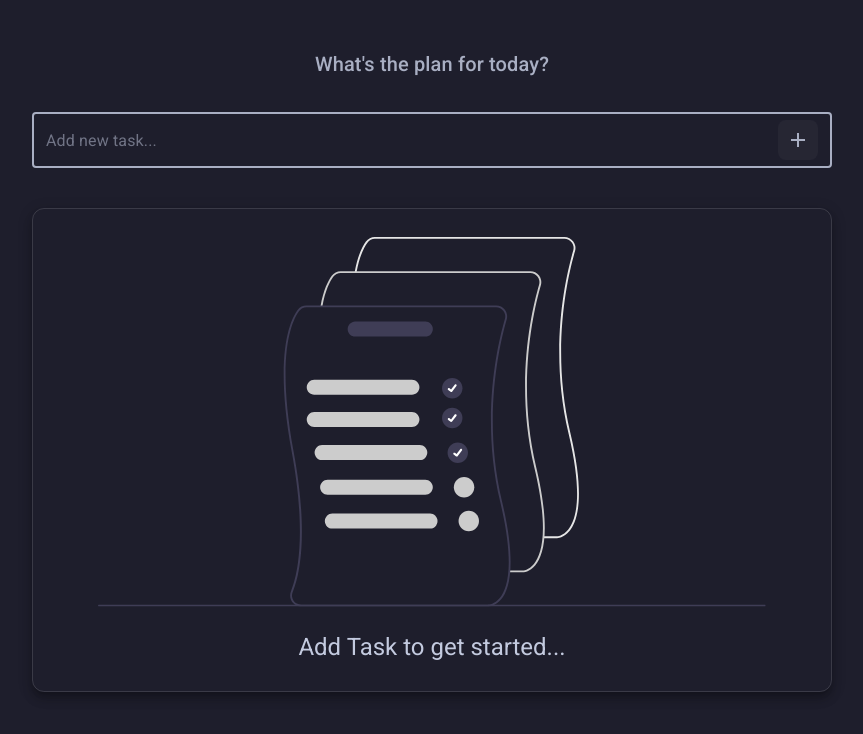
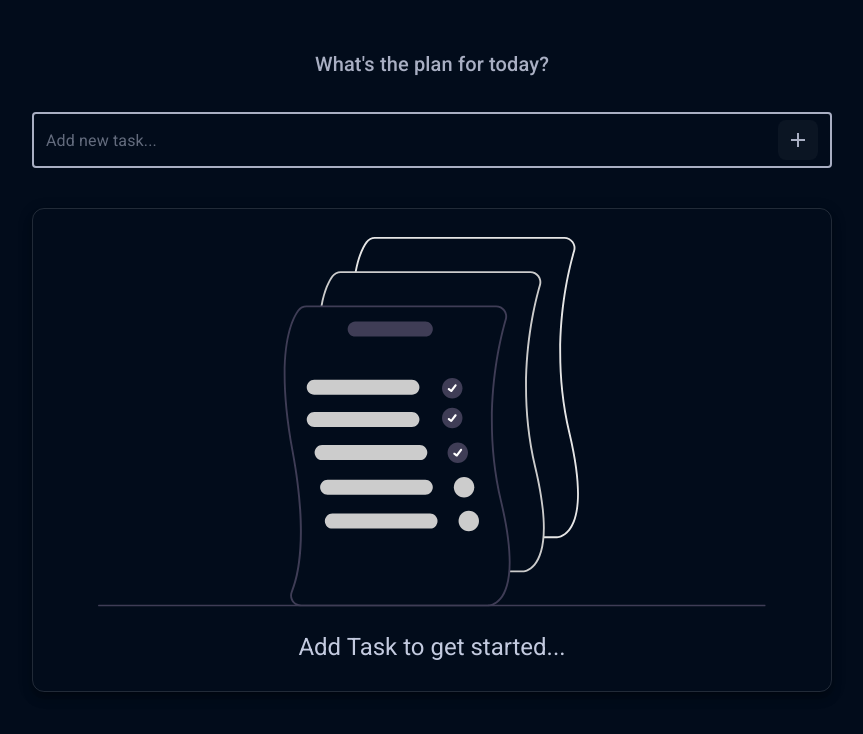
Before and after one commit to SAKTHIKOUSIK/TODO_CRUD_APP_USING_REACT, a React (Create React App) app: page / in a window 1280 px wide. Shown: the top 734 px of the page, without its empty margins (208-1071 px from the left). Built offline with nearby package versions, Linux system fonts and the light colour scheme.

Commit message:
change UI colors

```diff
--- a/src/components/AddTask.js
+++ b/src/components/AddTask.js
@@ -1,6 +1,7 @@
 import React from 'react';
 import { Box, TextField, IconButton, InputAdornment, Tooltip } from '@mui/material';
 import { Add as AddIcon, AddTask as AddTaskIcon } from '@mui/icons-material';
+import { textFieldStyle } from '../theme/customStyles';
 
 const AddTask = ({ inputValue, setInputValue, addTask, isEditing }) => {
 
@@ -27,6 +28,7 @@ const AddTask = ({ inputValue, setInputValue, addTask, isEditing }) => {
         required
         autoFocus
         fullWidth
+        sx={textFieldStyle}
         value={inputValue}
         onChange={(e) => setInputValue(e.target.value)}
         InputProps={{
--- a/src/index.css
+++ b/src/index.css
@@ -5,12 +5,12 @@
 }
 
 ::selection {
-    background-color: #3F3D56;
+    background-color: #233554;
     color: #fff;
 }
 
 ::-moz-selection {
-    background-color: #3F3D56;
+    background-color: #233554;
     color: #fff;
 }
 
@@ -35,7 +35,7 @@ html {
 }
 
 body {
-    background-color: #1e1e2c;
+    background-color: #020C1B;
 }
 
 img {
--- a/src/theme/AppThemeProvider.js
+++ b/src/theme/AppThemeProvider.js
@@ -27,7 +27,14 @@ const theme = createTheme({
                     padding: 0,
                 }
             }
-        }
+        },
+        MuiTooltip: {
+            styleOverrides: {
+                tooltip: {
+                    backgroundColor: "#233554"
+                }
+            }
+        },
     },
 });
 
--- a/src/theme/customStyles.js
+++ b/src/theme/customStyles.js
@@ -11,6 +11,12 @@ export const todoBoxStyle = {
     mt: 3,
 };
 
+export const textFieldStyle = {
+    '& fieldset': {
+        borderColor: "rgba(255, 255, 255, 0.125)"
+    }
+};
+
 export const taskBoxStyle = {
     p: { xs: 1.6, sm: 2.5 },
     bgcolor: "transparent",
@@ -20,7 +26,7 @@ export const taskBoxStyle = {
 };
 
 export const taskItemStyle = {
-    bgcolor: "#191928",
+    bgcolor: "#03132b",
     borderRadius: "8px",
     p: 2,
     overflow: "hidden"
```
